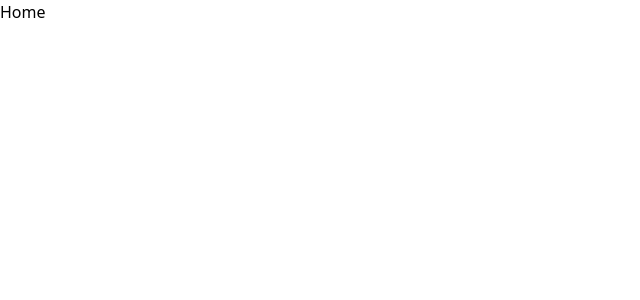
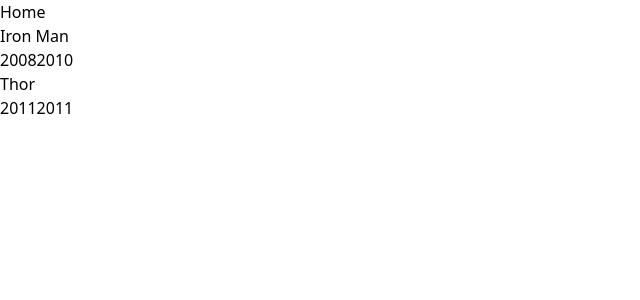
Before and after one commit to dotNATE/timeline, a Vue app: page / in a window 1280 px wide. Shown: the top 300 px of the page, without its empty margins (0-640 px from the left). Built offline with nearby package versions, Linux system fonts and the light colour scheme; data requests are answered from the project's data file.

Commit message:
added flushPromises from npm, added EventList component and set up basic tests

```diff
--- a/package.json
+++ b/package.json
@@ -34,6 +34,7 @@
     "eslint": "^6.7.2",
     "eslint-plugin-prettier": "^3.3.1",
     "eslint-plugin-vue": "^7.0.0",
+    "flush-promises": "^1.0.2",
     "postcss": "^7.0.39",
     "prettier": "^2.2.1",
     "tailwindcss": "npm:@tailwindcss/postcss7-compat@^2.2.17",
--- a/src/App.vue
+++ b/src/App.vue
@@ -4,18 +4,3 @@
   </div>
   <router-view />
 </template>
-
-<script>
-import { onMounted } from "vue";
-import { useStore } from "vuex";
-
-export default {
-  setup() {
-    const store = useStore();
-
-    onMounted(() => {
-      store.commit("FETCH_EVENTS");
-    });
-  },
-};
-</script>
--- /dev/null
+++ b/src/components/EventList.vue
@@ -0,0 +1,23 @@
+<template>
+  <div class="event-list">
+    <slot v-bind="events"></slot>
+  </div>
+</template>
+
+<script>
+import EventService from "@/services/EventService.js";
+import { ref, onMounted } from "vue";
+
+export default {
+  setup() {
+    const events = ref([]);
+
+    onMounted(async () => {
+      const response = await EventService.getEvents();
+      events.value = response.data;
+    });
+
+    return { events };
+  },
+};
+</script>
--- a/src/store/index.js
+++ b/src/store/index.js
@@ -1,15 +1,8 @@
 import { createStore } from "vuex";
-import EventService from "@/services/EventService.js";
 
 export default createStore({
-  state: {
-    events: [],
-  },
-  mutations: {
-    async FETCH_EVENTS(state) {
-      state.events = await EventService.getEvents();
-    },
-  },
+  state: {},
+  mutations: {},
   actions: {},
   modules: {},
 });
--- a/src/views/Home.vue
+++ b/src/views/Home.vue
@@ -1,20 +1,20 @@
 <template>
   <div>
-    <pre></pre>
+    <EventList v-slot="events">
+      <EventDisplay v-for="event in events" :key="event.title" v-bind="event" />
+    </EventList>
   </div>
 </template>
 
 <script>
+import EventList from "@/components/EventList.vue";
+import EventDisplay from "@/components/EventDisplay.vue";
+
 export default {
   name: "Home",
-  // setup() {
-  //   const store = useStore();
-
-  //   const events = computed(() => {
-  //     return store.state.events.data;
-  //   });
-
-  //   return { events };
-  // },
+  components: {
+    EventList,
+    EventDisplay,
+  },
 };
 </script>
```
Also changed, not shown: 2 other files (tests, documents, lock files or other folders).
